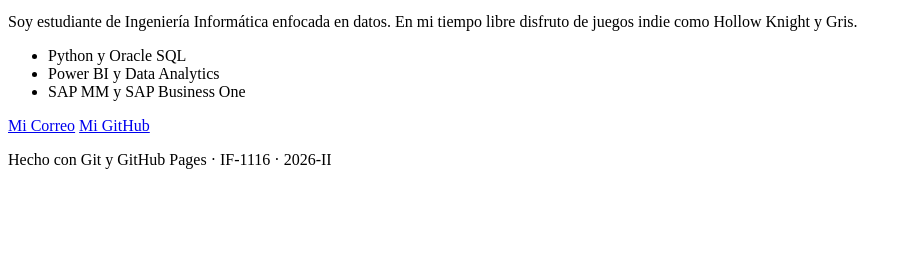
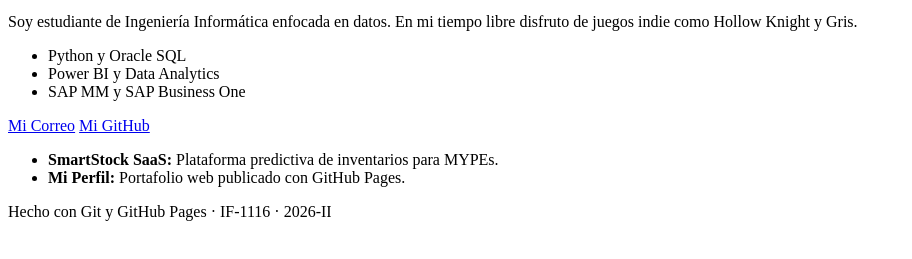
Before and after one commit to KrisD08/KrisD08.github.io, a plain HTML site: page index.html in a window 1280 px wide. Shown: the part 101-360 px from the top of the page, without its empty margins (0-912 px from the left). Drawn offline with Linux system fonts and the light colour scheme.

Commit message:
Agregar seccion de proyectos

```diff
--- a/index.html
+++ b/index.html
@@ -25,6 +25,12 @@
       <a href="mailto:tu.correo@urp.edu.pe">Mi Correo</a>
       <a href="https://github.com/<tu-usuario>">Mi GitHub</a>
     </section>
+    <section id="proyectos">
+      <ul>
+        <li><strong>SmartStock SaaS:</strong> Plataforma predictiva de inventarios para MYPEs.</li>
+        <li><strong>Mi Perfil:</strong> Portafolio web publicado con GitHub Pages.</li>
+      </ul>
+    </section>
   </main>
   <footer>
     <p>Hecho con Git y GitHub Pages · IF-1116 · 2026-II</p>
```
